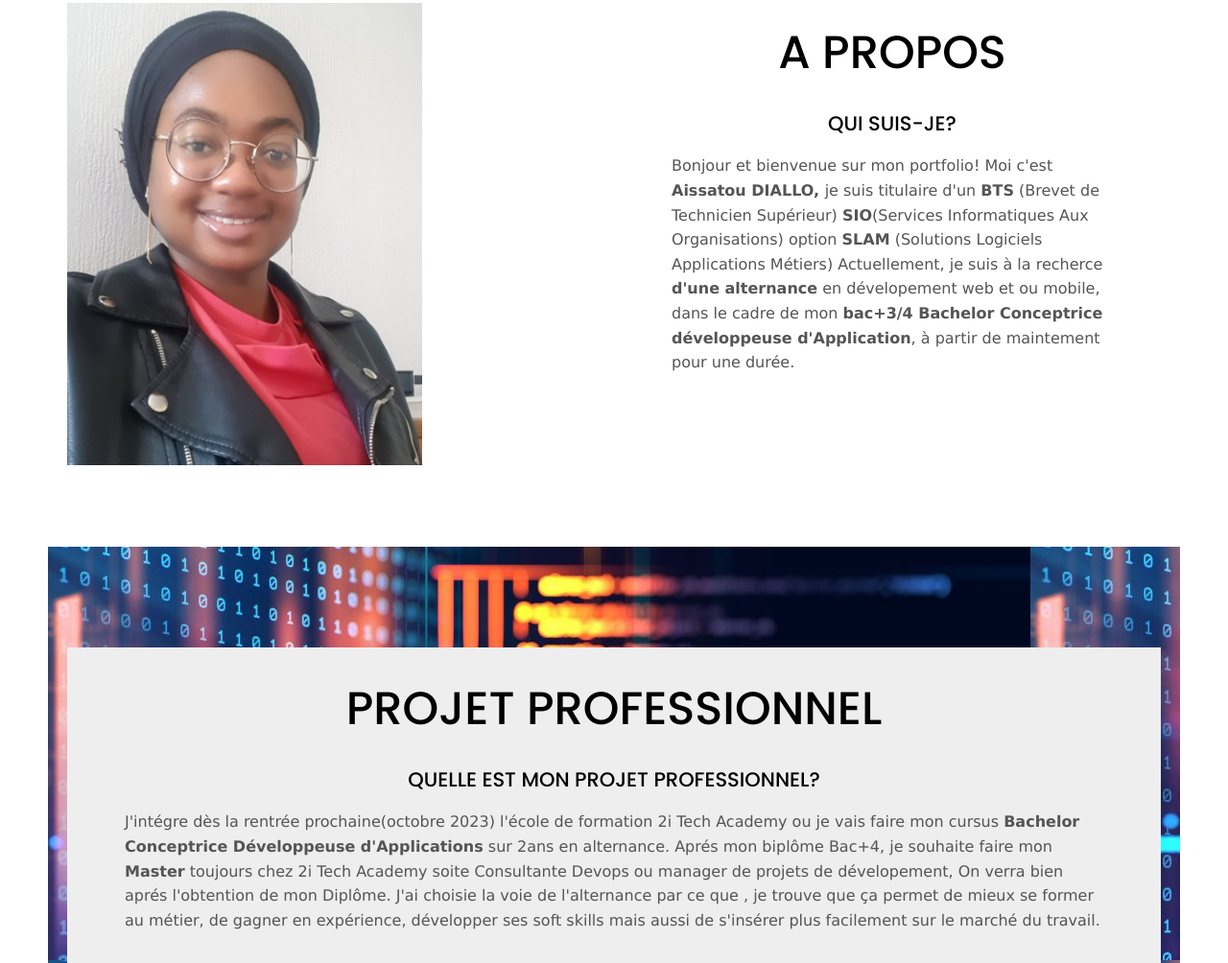
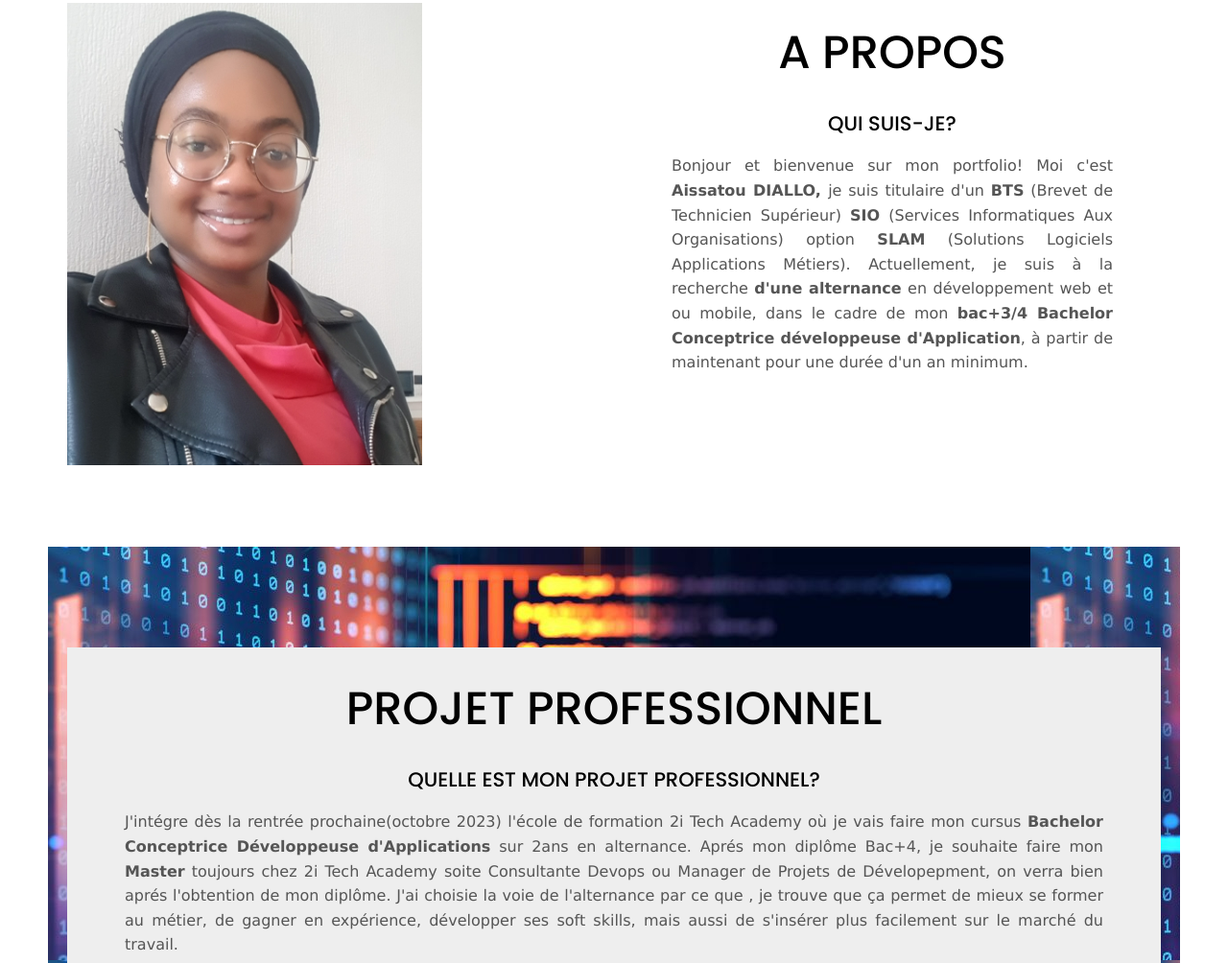
Before and after one commit to Adiallo123/Portfolio, a plain HTML site: page index.html in a window 1280 px wide. Shown: the part 639-1643 px from the top of the page at 96% size. Drawn offline with Linux system fonts and the light colour scheme.

Commit message:
modifbar

```diff
--- a/css/style.css
+++ b/css/style.css
@@ -44,6 +44,12 @@ a {
 img{
     max-width: 100%;
     height: auto;
+}
+@media screen and (max-width:749px) {
+    img{
+        width: 100%;
+    }
+
 }
 ul{
     padding-left: 2rem;
@@ -349,7 +355,7 @@ section{
 
 .projet, p{
     margin:0 5rem 3rem 5rem;
-    text-align: left;
+    text-align:justify;
 }
 
 .skills h3{
@@ -363,14 +369,17 @@ section{
     border-left: 3px solid rgb(91,107,120);
     padding: .9rem 2rem;
 }
+
 .skills .progessbar{
     background:#f5f5f5;
     color:#fff;
     margin-bottom: 1rem;
+
 }
 .skills .bar{
     background: #5b6c78;
     padding: 1rem;
+    min-height: 54.5px;
 }
 .portfolio{
     background: #f5f5f5;
--- a/index.html
+++ b/index.html
@@ -99,9 +99,9 @@
                     <h2 class="section-title"> A propos </h2>
                     <h3> Qui suis-je?</h3>
                     <p>
-                        Bonjour et bienvenue sur mon portfolio! Moi c'est <strong> Aissatou DIALLO, </strong> je suis titulaire d'un <strong>BTS</strong> (Brevet de Technicien Supérieur)
-                        <strong>SIO</strong>(Services Informatiques Aux Organisations) option <strong>SLAM</strong> (Solutions Logiciels Applications Métiers)
-                        Actuellement, je suis à la recherce <strong> d'une alternance</strong> en dévelopement web et ou mobile, dans le cadre de mon <strong>bac+3/4 Bachelor Conceptrice développeuse d'Application</strong>, à partir de maintement pour une durée.
+                        Bonjour et bienvenue sur mon portfolio! Moi c'est <strong> Aissatou DIALLO, </strong> je suis titulaire d'un <strong>BTS</strong> (Brevet de Technicien Supérieur) <strong>SIO</strong>
+                        (Services Informatiques Aux Organisations) option <strong>SLAM</strong> (Solutions Logiciels Applications Métiers). Actuellement, je suis à la recherche <strong> d'une alternance</strong>
+                        en développement web et ou mobile, dans le cadre de mon <strong>bac+3/4 Bachelor Conceptrice développeuse d'Application</strong>, à partir de maintenant pour une durée d'un an minimum.
                     </p>
                 </div>
             </div>
@@ -116,10 +116,9 @@
                     <h2 class="section-title">Projet Professionnel </h2>
                     <h3> Quelle est mon projet professionnel?</h3>
                     <p>
-                        J'intégre dès la rentrée prochaine(octobre 2023) l'école de formation 2i Tech Academy ou je vais faire mon cursus <strong>Bachelor Conceptrice Développeuse d'Applications</strong> sur 2ans en alternance.
-                        Aprés mon biplôme Bac+4, je souhaite faire mon <strong>Master</strong> toujours chez 2i Tech Academy soite Consultante Devops ou manager de projets de dévelopement,
-                        On verra bien aprés l'obtention de mon Diplôme.
-                        J'ai choisie la voie de l'alternance par ce que , je trouve que ça permet de mieux se former au métier, de gagner en expérience, développer ses soft skills mais aussi de s'insérer plus facilement sur le marché du travail.
+                        J'intégre dès la rentrée prochaine(octobre 2023) l'école de formation 2i Tech Academy où je vais faire mon cursus <strong>Bachelor Conceptrice Développeuse d'Applications</strong> sur 2ans en alternance.
+                        Aprés mon diplôme Bac+4, je souhaite faire mon <strong>Master</strong> toujours chez 2i Tech Academy soite Consultante Devops ou Manager de Projets de Dévelopepment, on verra bien aprés l'obtention de mon diplôme.
+                        J'ai choisie la voie de l'alternance par ce que , je trouve que ça permet de mieux se former au métier, de gagner en expérience, développer ses soft skills, mais aussi de s'insérer plus facilement sur le marché du travail.
                     </p>
                 </div>
             </div>
```
